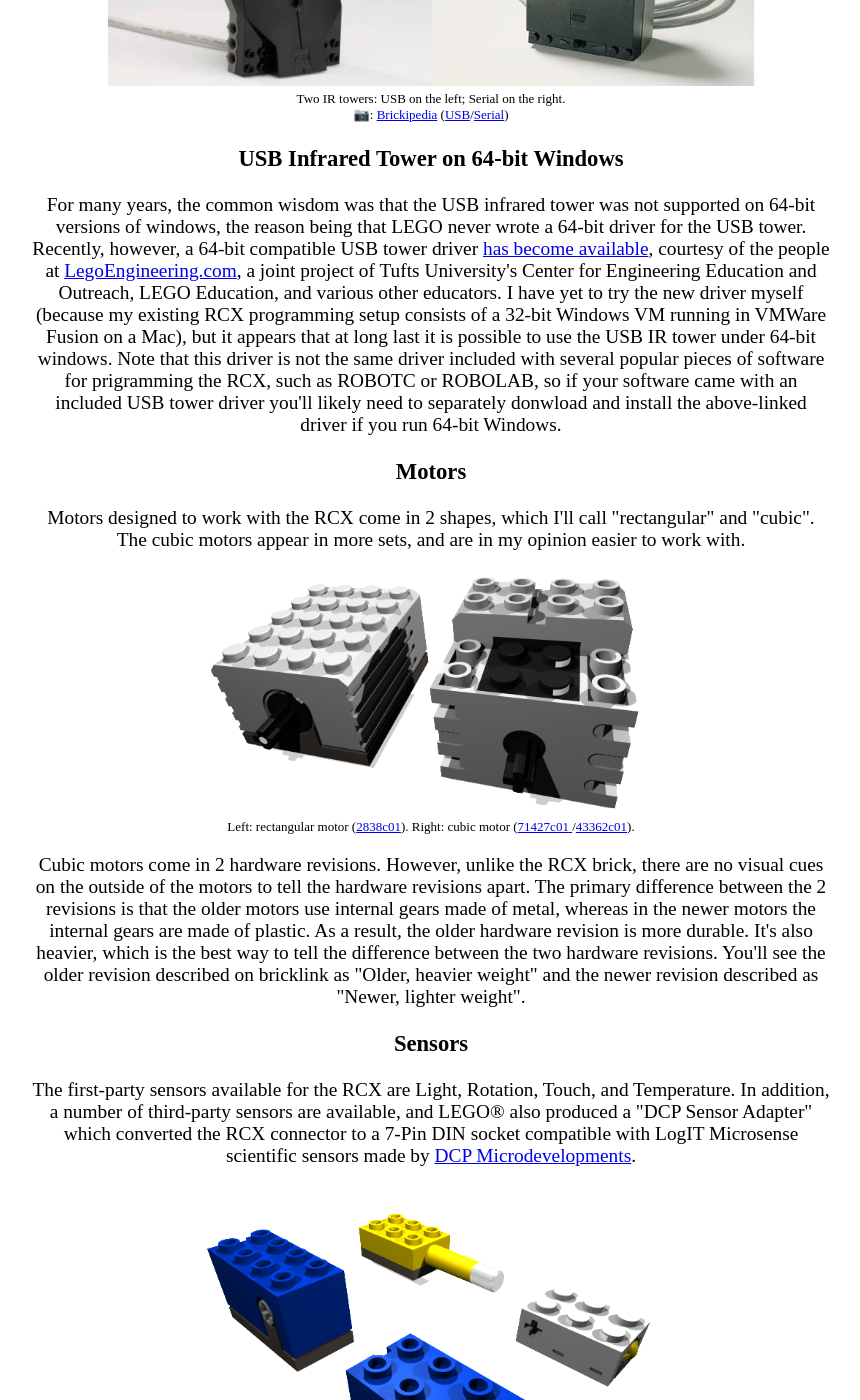
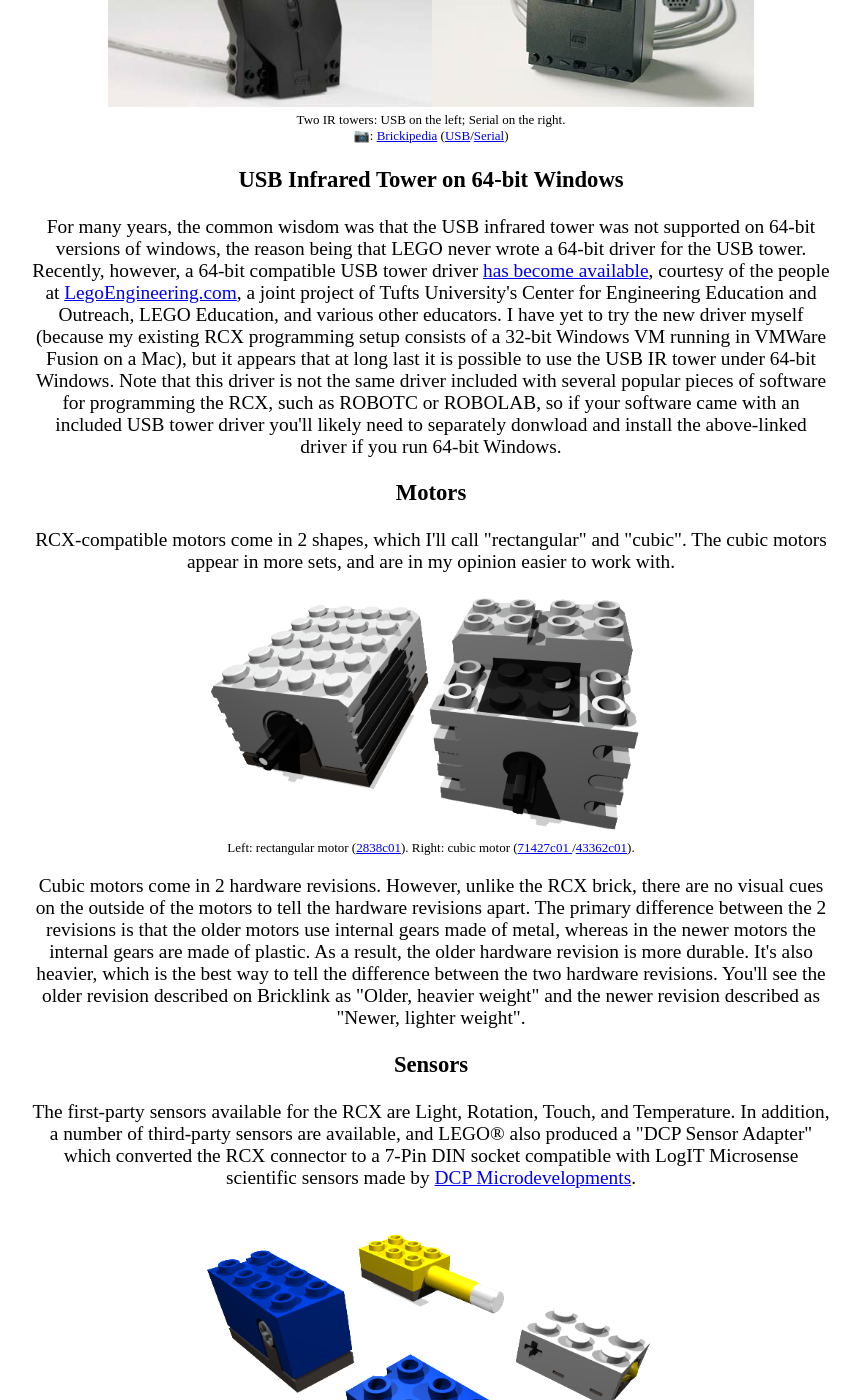
Before and after one commit to johnholbrook/dhmmjoph.github.io, a Jekyll site: the page built from _posts/2017-05-03-RCX_guide.html, in a window 1280 px wide and 1400 px high, scrolled down 1927 px. Shown: the whole window, without its empty margins (209-1069 px from the left). Built offline with Jekyll 4.4.1, drawn with Linux system fonts in a browser that asks for light colours; some of the changed text lies outside the part shown.

Commit message:
correct typos & other minor edits

```diff
--- a/_posts/2017-05-03-RCX_guide.html
+++ b/_posts/2017-05-03-RCX_guide.html
@@ -14,6 +14,8 @@
 	when it was first released in 1998. This article will attempt to summarize some of the equipment,
 	software, and techniques necessary to use an RCX in 2017.
 </p>
+
+<hr/>
 
 <h2 id="why">Why use an RCX?</h2>
 <p>
@@ -50,7 +52,7 @@
 		<li>
 			1.0 - The original. The only revision to include a power input jack, so that in addition
 			to 6 AA batteries, it can also be powered by a 9-12V <b>AC</b> power supply. (Yes, you read that
-			right: It's an AC input)
+			right: It's an AC input).
 		</li>
 		<li>
 			1.5 (also called 1.1) - Included with the Robotics Invention System (RIS) 1.5 set.
@@ -102,14 +104,14 @@
 	LegoEngineering.com</a>, a joint project of Tufts University's Center for Engineering Education and
 	Outreach, LEGO Education, and various other educators. I have yet to try the new driver myself (because
 	my existing RCX programming setup consists of a 32-bit Windows VM running in VMWare Fusion on a Mac),
-	but it appears that at long last it is possible to use the USB IR tower under 64-bit windows. Note that
-	this driver is not the same driver included with several popular pieces of software for prigramming the
+	but it appears that at long last it is possible to use the USB IR tower under 64-bit Windows. Note that
+	this driver is not the same driver included with several popular pieces of software for programming the
 	RCX, such as ROBOTC or ROBOLAB, so if your software came with an included USB tower driver you'll likely
 	need to separately donwload and install the above-linked driver if you run 64-bit Windows.
 </p>
 <h3 id="motors">Motors</h3>
 <p>
-	Motors designed to work with the RCX come in 2 shapes, which I'll call "rectangular" and "cubic".
+	RCX-compatible motors come in 2 shapes, which I'll call "rectangular" and "cubic".
 	The cubic motors appear in more sets, and are in my opinion easier to work with.
 	<figure>
 		<img class="embed_image" src="/img/rcx_guide/motors.png">
@@ -124,7 +126,7 @@
 	revisions is that the older motors use internal gears made of metal, whereas in the newer motors the internal
 	gears are made of plastic. As a result, the older hardware revision is more durable. It's also heavier, which is
 	the best way to tell the difference between the two hardware revisions. You'll see the older revision described
-	on bricklink as "Older, heavier weight" and the newer revision described as "Newer, lighter weight".
+	on Bricklink as "Older, heavier weight" and the newer revision described as "Newer, lighter weight".
 </p>
 <h3 id="sensors">Sensors</h3>
 <p>
```
Also changed, not shown: other parts of _posts/2017-05-03-RCX_guide.html (+18 -17 lines), 1 other file.
